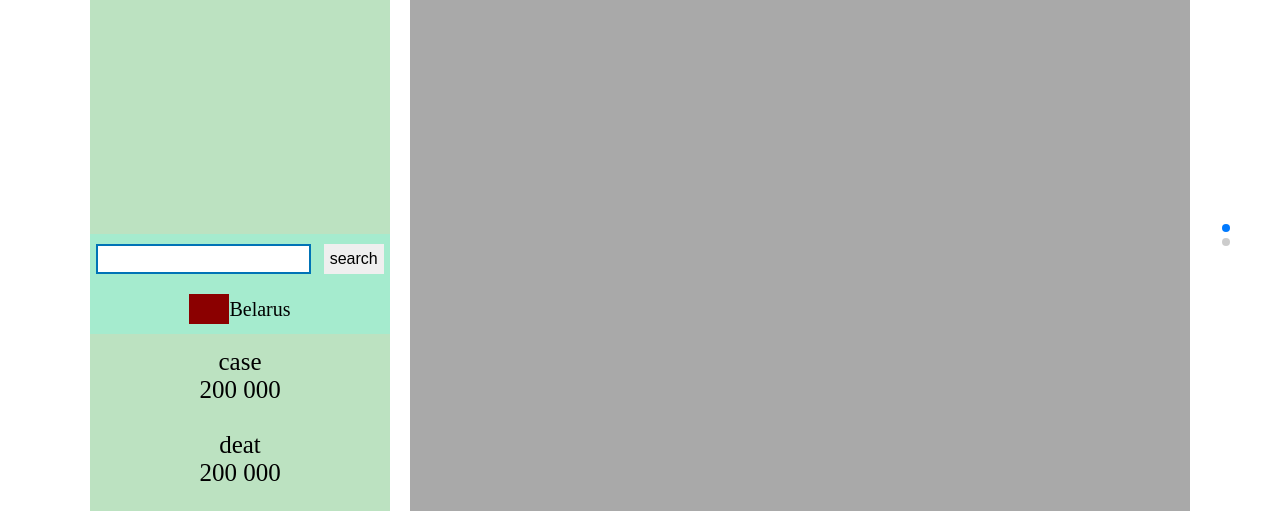
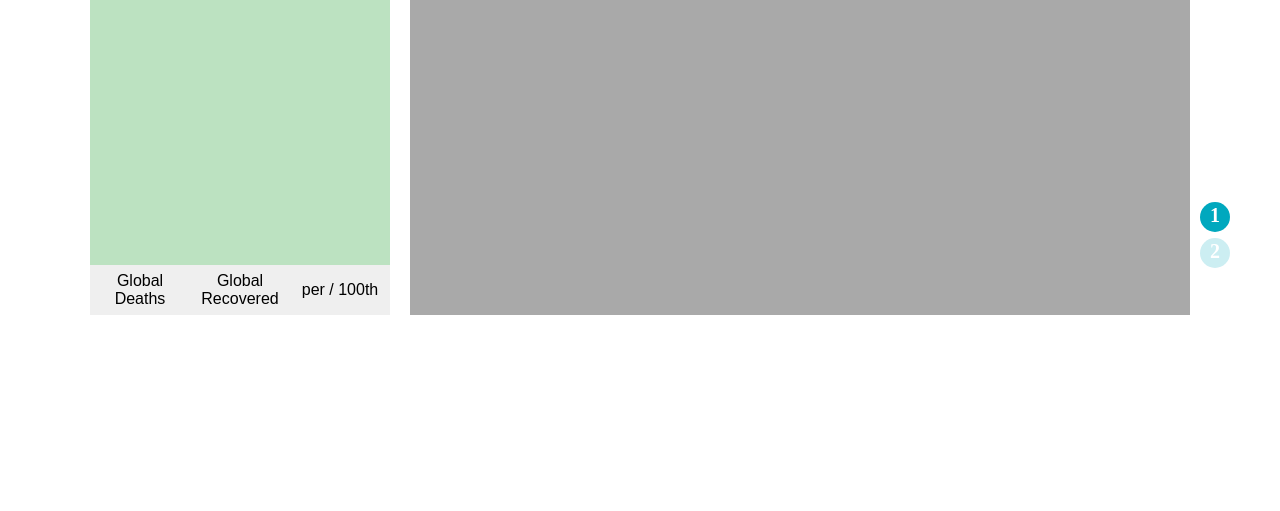
Before and after one commit to roadToTheFuture/covid-dashboard, a website built with webpack: page src/index.html in a window 1280 px wide. Shown: the part 165-676 px from the top of the page. Built offline with nearby package versions, Linux system fonts and the light colour scheme.

Commit message:
feat: add styles for pagination buttons

```diff
--- a/src/assets/scss/main.scss
+++ b/src/assets/scss/main.scss
@@ -60,6 +60,16 @@
   max-width: 1200px;
   min-height: 300px;
   height: 100%;
+}
+
+.swiper-pagination-bullet {
+  width: 30px;
+  height: 30px;
+  line-height: 26px;
+  font-size: 20px;
+  font-weight: bolder;
+  background-color: rgb(0, 168, 190);
+  color: white;
 }
 
 #global {
--- a/src/js/constants/constants.js
+++ b/src/js/constants/constants.js
@@ -31,7 +31,13 @@
   },
 };
 
+const SWIPER_NAMES = {
+  first: 'global',
+  second: 'country',
+};
+
 export {
   DOM_GLOBAL_ELEMENT,
   DOM_INDIVIDUAL_ELEMENT,
+  SWIPER_NAMES,
 };
--- a/src/js/elements/index.js
+++ b/src/js/elements/index.js
@@ -6,13 +6,21 @@
 import Swiper, { Pagination } from 'swiper';
 
 Swiper.use([Pagination]);
+// eslint-disable-next-line no-unused-vars
 const swiper = new Swiper('.swiper-container', {
   direction: 'vertical',
   slidesPerView: 1,
-  spaceBetween: 30,
-  mousewheel: false,
+  spaceBetween: 1000,
+  simulateTouch: false,
+  mousewheel: {
+    sensitivity: 1,
+    eventsTarget: '.swiper-wrapper',
+  },
   pagination: {
     el: '.swiper-pagination',
     clickable: true,
+    renderBullet(index, className) {
+      return `<span class="${className}">${index + 1}</span>`;
+    },
   },
 });
```
Also changed, not shown: src/index.js (line endings or trailing spaces), src/js/elements/body/body.js (line endings or trailing spaces), src/js/elements/main/global/global.js (line endings or trailing spaces), src/js/elements/main/individual/individual.js (line endings or trailing spaces), src/js/elements/main/main.js (line endings or trailing spaces), src/js/elements/main/slider/slider.js (line endings or trailing spaces).
